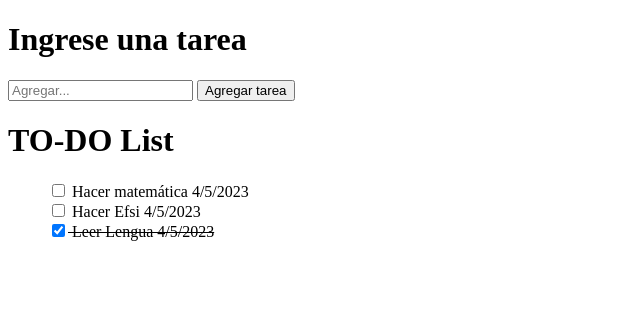
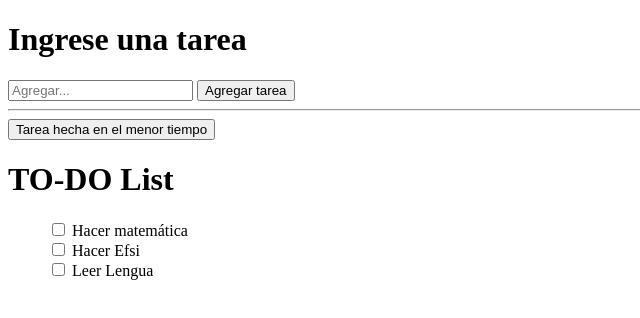
Before and after one commit to AleBur10/TP2_EFSI, a plain HTML site: page TP2_Perez_Bursztyn/index.html in a window 1280 px wide. Shown: the whole page, without its empty margins (0-640 px from the left). Drawn offline with Linux system fonts and the light colour scheme.

Commit message:
falta ver mas rapido, hay foto

```diff
--- a/TP2_Perez_Bursztyn/index.html
+++ b/TP2_Perez_Bursztyn/index.html
@@ -13,7 +13,8 @@
     <div>
         <h1>Ingrese una tarea</h1>
         <input type="text" id="tareas" placeholder="Agregar..." >
-        <button id="botonAgregar" onclick="agregarTarea()">Agregar tarea</button>
+        <button id="botonAgregar" onclick="agregarTarea()">Agregar tarea</button><br><hr>
+        <button id="botonMasRapido">Tarea hecha en el menor tiempo</button>
     </div>
     <div>
         <h1>TO-DO List</h1>
--- a/TP2_Perez_Bursztyn/script.js
+++ b/TP2_Perez_Bursztyn/script.js
@@ -1,28 +1,26 @@
 let inputTarea = document.getElementById("tareas");
-let btnAgregarTarea = document.getElementById("botonAgregar")
-let ulListado = document.getElementById("lista")
+let btnAgregarTarea = document.getElementById("botonAgregar");
+let btnMasRapido = document.getElementById("botonMasRapido");
+let ulListado = document.getElementById("lista");
+let listaTachados = [];
 let tareasAgregadas = [
     {
         texto: "Hacer matemática",
         hecho: false,
-        fechaYHoraCreado: (new Date()).toLocaleDateString('en-US'),
         fechaYHoraTachado: null,
     },
     {
         texto: "Hacer Efsi",
         hecho: false,
-        fechaYHoraCreado: (new Date()).toLocaleDateString('en-US'),
         fechaYHoraTachado: null,
     },
     {
         texto: "Leer Lengua",
-        hecho: true,
-        fechaYHoraCreado: (new Date()).toLocaleDateString('en-US'),
+        hecho: false,
         fechaYHoraTachado: null,
     }
 
 ];
-
 
 
 const mostrarListado = () => {
@@ -30,25 +28,30 @@ const mostrarListado = () => {
     tareasAgregadas.forEach(item => {
         let li = document.createElement("li");
         li.onclick = (e) => {
-            if(li.style.textDecoration != "line-through"){
+            if (li.style.textDecoration != "line-through") {
+                if (item.hecho === true) return;
                 li.style.textDecoration = "line-through";
                 item.hecho = true;
                 item.fechaYHoraTachado = (new Date()).toLocaleDateString('en-US');
-            }else{
+                listaTachados.push(item);
+                console.log(listaTachados);
+
+
+            } else {
                 li.style.textDecoration = "none";
                 item.hecho = false;
                 item.fechaYHoraTachado = null;
             }
         }
-        if(item.hecho == true){
+        if (item.hecho == true) {
             li.style.textDecoration = "line-through";
             li.innerHTML = `
-                <input type="checkbox" checked name="" id="check"/> ${item.texto} ${item.fechaYHoraCreado}
+                <input type="checkbox" checked name="" id="check"/> ${item.texto}
             `
-        }else{
+        } else {
             li.style.textDecoration = "none";
             li.innerHTML = `
-                <input type="checkbox" name="" id="check"/> ${item.texto} ${item.fechaYHoraCreado}
+                <input type="checkbox" name="" id="check"/> ${item.texto}
             `
         }
 
@@ -63,7 +66,7 @@ mostrarListado();
 btnAgregarTarea.onclick = () => {
     if (inputTarea.value.length) {
         inputTarea.style.border = "1px solid black";
-        tareasAgregadas.push({texto:inputTarea.value, hecho:false,fechaYHoraCreado:(new Date()).toLocaleDateString('en-US'), fechaYHoraTachado:null});
+        tareasAgregadas.push({ texto: inputTarea.value, hecho: false, fechaYHoraCreado: (new Date()).toLocaleDateString('en-US'), fechaYHoraTachado: null });
         mostrarListado();
 
         inputTarea.value = "";
@@ -71,6 +74,16 @@ btnAgregarTarea.onclick = () => {
         alert("Ingresa una tarea valida")
         inputTarea.style.border = "1px solid red";
     }
+}
+
+btnMasRapido.onclick = () => {
+    for (let i = 0; i < listaTachados.length; i++) {
+        if (listaTachados[i].hecho === true) {
+            alert("La tarea hecha en menor tiempo es " + listaTachados[i].texto);
+        }
+    }
+    return -1;
+
 }
 
 
```
